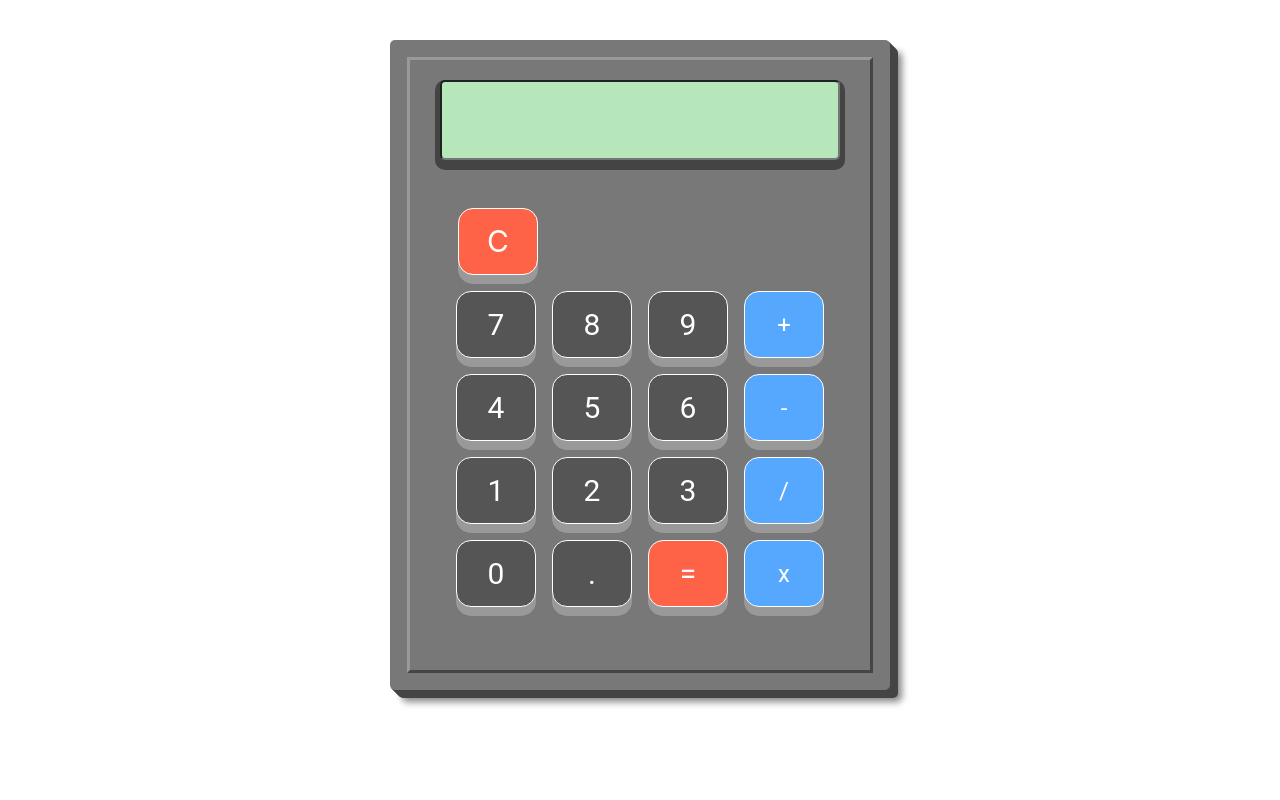
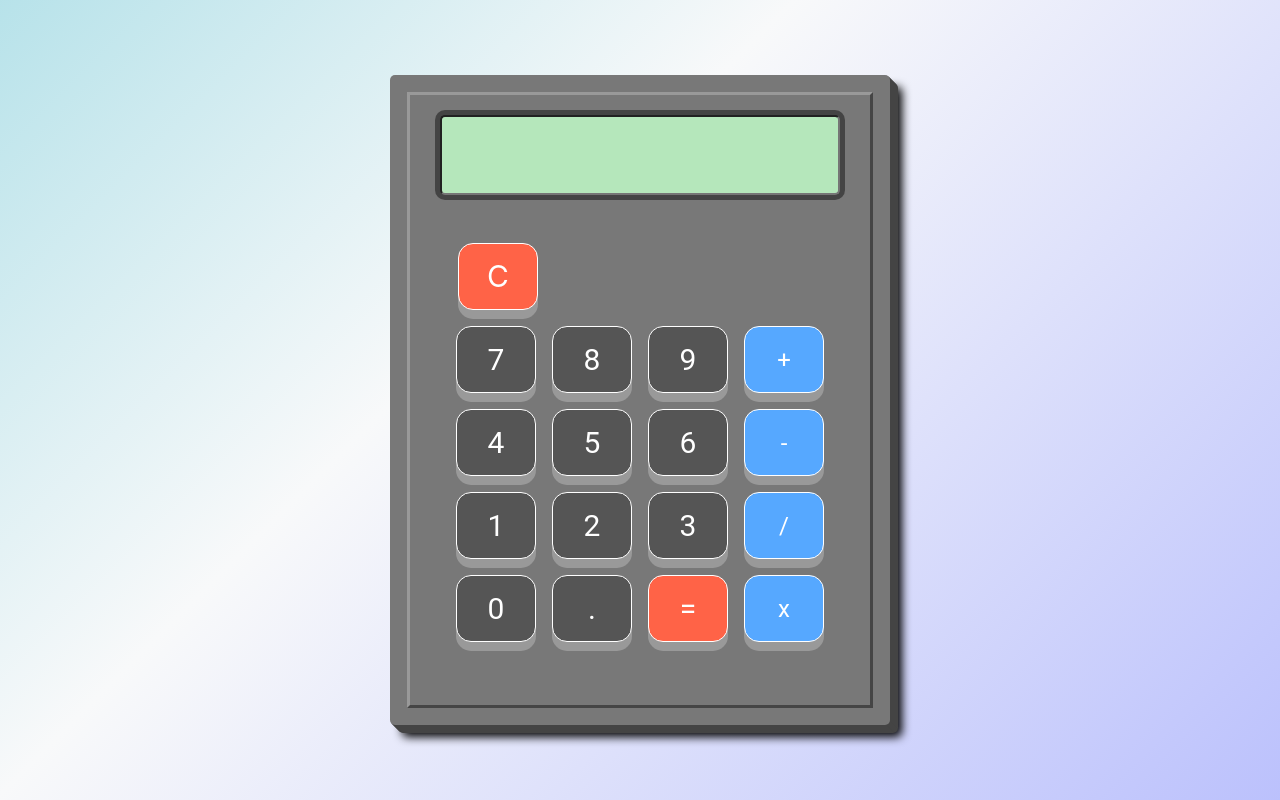
Before and after one commit to KingaSkaskiewicz/kalkulator, a plain HTML site: page WebApplication/wwwroot/index.html in a window 1280 px wide. Drawn offline with nearby package versions, Linux system fonts and the light colour scheme; some packages are replaced by stand-ins of ours.

Commit message:
Style update.

```diff
--- a/WebApplication/wwwroot/content/src/sass/style.scss
+++ b/WebApplication/wwwroot/content/src/sass/style.scss
@@ -1,10 +1,39 @@
+.background {
+    width: 100%;
+    height: 100%;
+    position: absolute;
+    z-index: 0;
+    background: linear-gradient(-45deg, #7580ff, #f8f9fa, #16aac1, #f8f9fa);
+    background-size: 400% 400%;
+    animation: gradient 15s ease infinite;
+}
+
+@keyframes gradient {
+    0% {
+        background-position: 0% 50%;
+    }
+
+    50% {
+        background-position: 100% 50%;
+    }
+
+    100% {
+        background-position: 0% 50%;
+    }
+}
+
+
 .calculator {
-    margin: 40px auto;
+    position: absolute;
+    left: 50%;
+    top: 50%;
+    transform: translate(-50%, -50%);
     background-color: rgb(120, 120, 120);
     border-radius: 5px;
     width: 500px;
     height: 650px;
-    box-shadow: 1px 1px 0px #444, 2px 2px 0px #444, 3px 3px 0px #444, 4px 4px 0px #444, 5px 5px 0px #444, 6px 6px 0px #444, 7px 7px 0px #444, 8px 8px 0px #444, 12px 12px 7px #888;
+    box-shadow: 1px 1px 0px #444, 2px 2px 0px #444, 3px 3px 0px #444, 4px 4px 0px #444, 5px 5px 0px #444, 6px 6px 0px #444, 7px 7px 0px #444, 8px 8px 0px #444, 12px 12px 10px #000;
+    ;
     text-align: center;
     outline: 3px solid #999;
     outline-offset: -20px;
@@ -17,7 +46,7 @@
     font-size: 60px;
     text-align: right;
     border-radius: 5px;
-    box-shadow: 0 5px 0 5px #444;
+    box-shadow: 0 0 0 5px #444;
     width: 400px;
     height: 80px;
     font-family: 'Orbitron', sans-serif;
--- a/WebApplication/wwwroot/index.html
+++ b/WebApplication/wwwroot/index.html
@@ -19,7 +19,7 @@
 </head>
 <body ng-app="myApp" ng-controller="mainCtrl">
 
-
+    <div class="background"></div>
 
     <div class="calculator">
 
@@ -52,11 +52,11 @@
             <button class="button-side" ng-click="model.calculator.functionButtonClicked('x')">x</button>
         </div>
 
-        </div>
+    </div>
 
 
 
 
-        <script src="content/src/js/app/main.js"></script>
-        <script src="content/src/js/app/controllers/main.controller.js"></script>
+    <script src="content/src/js/app/main.js"></script>
+    <script src="content/src/js/app/controllers/main.controller.js"></script>
 </body>
```
Also changed, not shown: WebApplication/wwwroot/content/dist/css/style.css.
